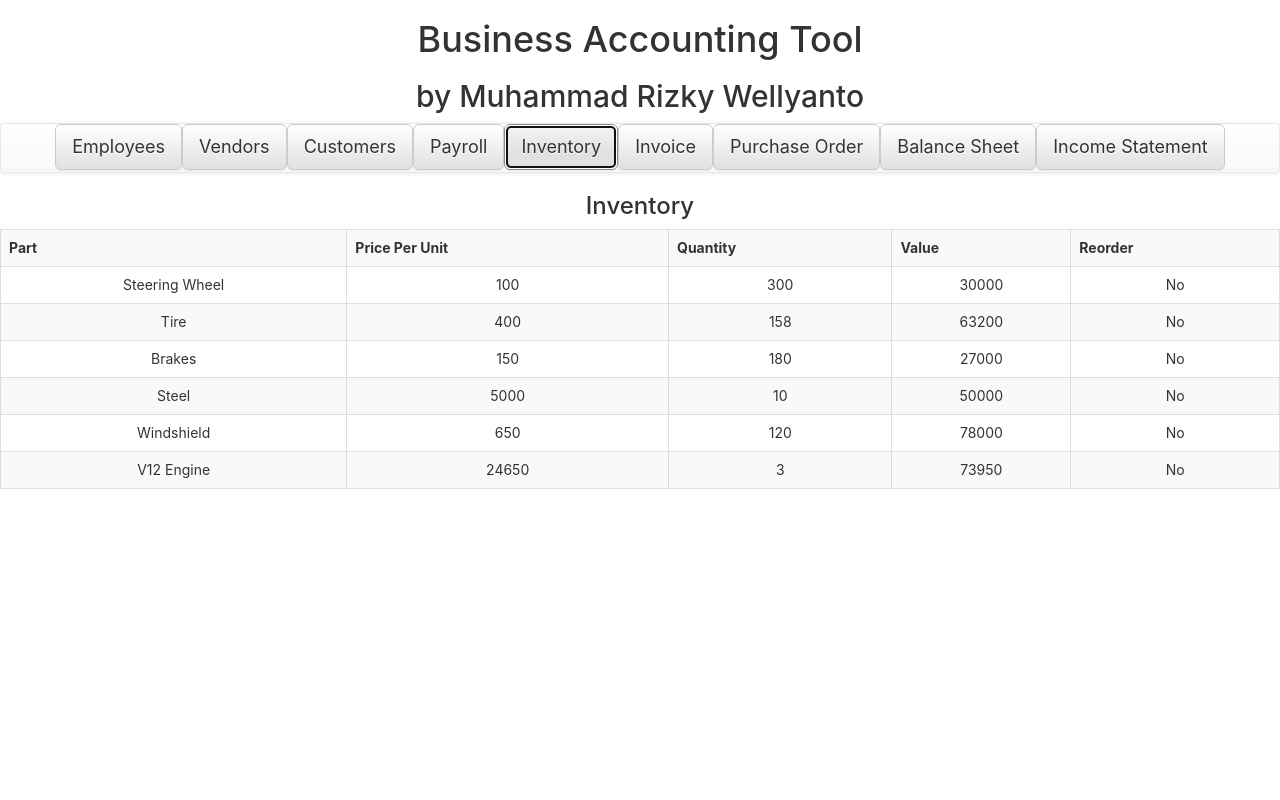
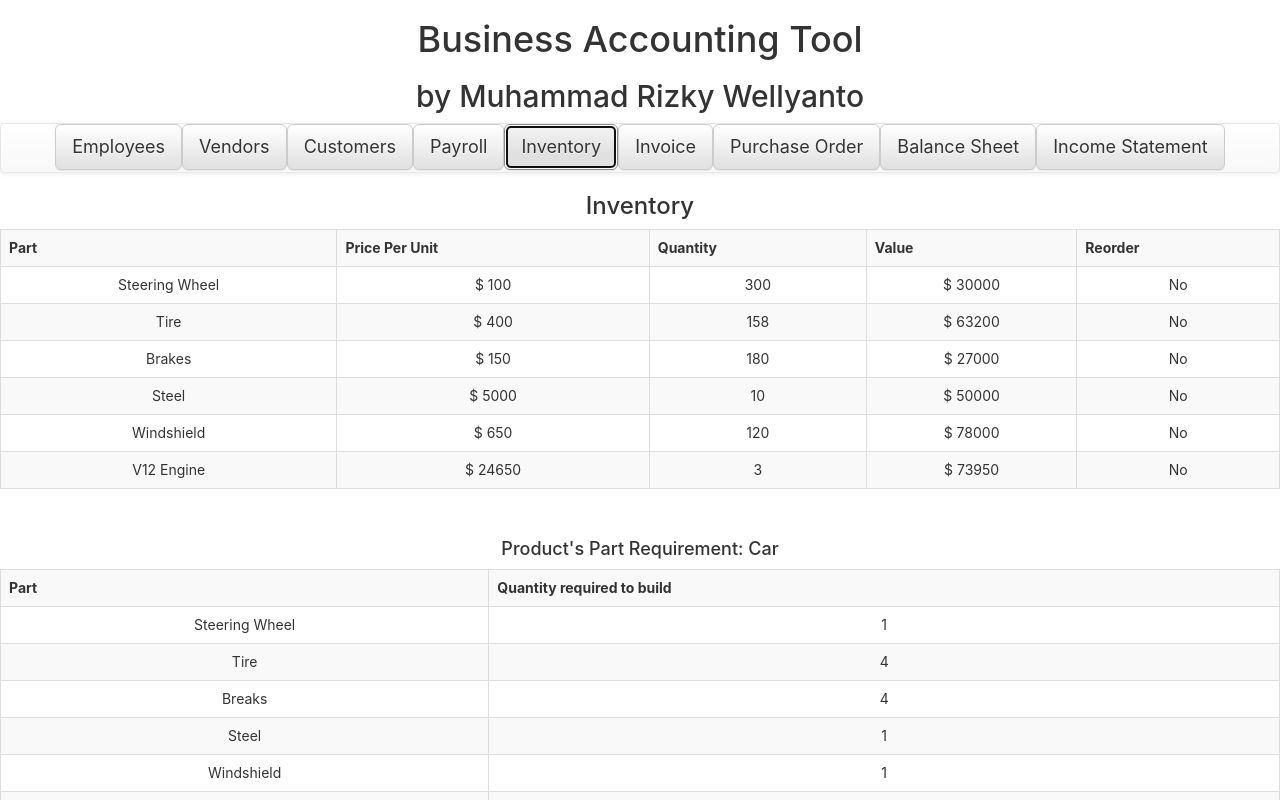
Before and after one commit to RizkyWellyanto/accounting-app, a React (Create React App) app: page / in a window 1280 px wide. Both pictures are taken after a click on the button "Inventory". Shown: the top 800 px of the page. Built offline with nearby package versions, Linux system fonts and the light colour scheme.

Commit message:
finished the app

```diff
--- a/src/App.js
+++ b/src/App.js
@@ -253,14 +253,12 @@ class App extends Component {
                     <PurchaseOrderAdd
                         product={this.state.product}
                         balance_sheet={this.state.balance_sheet}
-                        income_statement={this.state.income_statement}
                         inventory={this.state.inventory}
                         po_list={this.state.po_list}
-                        onSubmit={(poList, inventory, balance_sheet, income_statement) => {
+                        onSubmit={(poList, inventory, balance_sheet) => {
                             this.purchaseOrderListHandler(poList);
                             this.inventoryHandler(inventory);
                             this.balanceSheetHandler(balance_sheet);
-                            this.incomeStatementHandler(income_statement);
                         }}/>
                 </div>);
 
@@ -276,10 +274,11 @@ class App extends Component {
                         inventory={this.state.inventory}
                         customer_list={this.state.customer_list}
                         invoice_list={this.state.invoice_list}
-                        onSubmit={(invoiceList, inventory, balance_sheet) => {
+                        onSubmit={(invoiceList, inventory, balance_sheet, income_statement) => {
                             this.invoiceListHandler(invoiceList);
                             this.inventoryHandler(inventory);
                             this.balanceSheetHandler(balance_sheet);
+                            this.incomeStatementHandler(income_statement);
                         }}/>
                 </div>);
 
--- a/src/component/Inventory.js
+++ b/src/component/Inventory.js
@@ -3,7 +3,37 @@ import React, {Component} from 'react';
 class Inventory extends Component {
     constructor(props) {
         super(props);
+
+        this.state = {
+            max_buildable_product: this.calculateMaximumBuildableProduct()
+        }
     }
+
+    calculateMaximumBuildableProduct(){
+        // for each part
+        var leastAvailabilityRatio = Number.POSITIVE_INFINITY;
+        this.props.inventory.forEach((part) => {
+            // calculate the ratios of available items compared to required
+            const availabilityRatio = part.quantity / this.props.product.parts[part.part];
+
+            // pick the smallest one
+            if (availabilityRatio < leastAvailabilityRatio){
+                leastAvailabilityRatio = availabilityRatio;
+            }
+
+        });
+
+        // floor and return the number
+        return Math.floor(leastAvailabilityRatio);
+    };
+
+    calculateTotalPartValueInInventory(){
+        if(this.props.inventory){
+            return this.props.inventory.reduce((acc, part) => {
+                return acc + part.value;
+            }, 0)
+        }
+    };
 
     renderItems() {
         if (this.props.inventory) {
@@ -12,9 +42,9 @@ class Inventory extends Component {
                     return (
                         <tr key={idx}>
                             <td>{item.part || ""}</td>
-                            <td>{item.price_per_unit || 0}</td>
+                            <td>$ {item.price_per_unit || 0}</td>
                             <td>{item.quantity || 0}</td>
-                            <td>{item.value || 0}</td>
+                            <td>$ {item.value || 0}</td>
                             <td>{item.reorder || ""}</td>
                         </tr>
                     )
@@ -39,6 +69,67 @@ class Inventory extends Component {
                     {this.renderItems()}
                     </tbody>
                 </table>
+
+                <br/>
+
+                <h4>Product's Part Requirement: Car</h4>
+                <table className={"table table-bordered table-striped"}>
+                    <tbody>
+                    <tr>
+                        <th>Part</th>
+                        <th>Quantity required to build</th>
+                    </tr>
+
+                    <tr>
+                        <td>Steering Wheel</td>
+                        <td>1</td>
+                    </tr>
+                    <tr>
+                        <td>Tire</td>
+                        <td>4</td>
+                    </tr>
+                    <tr>
+                        <td>Breaks</td>
+                        <td>4</td>
+                    </tr>
+                    <tr>
+                        <td>Steel</td>
+                        <td>1</td>
+                    </tr>
+                    <tr>
+                        <td>Windshield</td>
+                        <td>1</td>
+                    </tr>
+                    <tr>
+                        <td>V12 Engine</td>
+                        <td>1</td>
+                    </tr>
+
+
+                    </tbody>
+                </table>
+
+                <br/>
+
+                <table className={"table table-bordered table-striped"}>
+                    <tbody>
+                    <tr>
+                        <th>Total Value of Parts in Inventory</th>
+                        <th>COG/Product</th>
+                        <th>Total Buildable Products</th>
+                        <th>Total Value of Buildable Products</th>
+                    </tr>
+
+                    <tr>
+                        <td>$ {this.calculateTotalPartValueInInventory()}</td>
+                        <td>$ {this.props.product.cogs}</td>
+                        <td>{this.state.max_buildable_product}</td>
+                        <td>$ {this.state.max_buildable_product * this.props.product.price}</td>
+                    </tr>
+
+
+                    </tbody>
+                </table>
             </div>
         );
     }
--- a/src/component/PurchaseOrderAdd.js
+++ b/src/component/PurchaseOrderAdd.js
@@ -51,7 +51,7 @@ class PurchaseOrderAdd extends Component {
     handleNewPurchaseOrder() {
         if (this.state.curr_idx >= 0 && this.props.po_list) {
             const currentPart = this.props.inventory[this.state.curr_idx];
-            const newPO = new PurchaseOrder(this.props.po_list.length, currentPart, this.state.quantity, currentPart.price_per_part);
+            const newPO = new PurchaseOrder((this.props.po_list.length + 1), currentPart, this.state.quantity, currentPart.price_per_unit);
 
             var newBalanceSheet = clone(this.props.balance_sheet);
 
```
